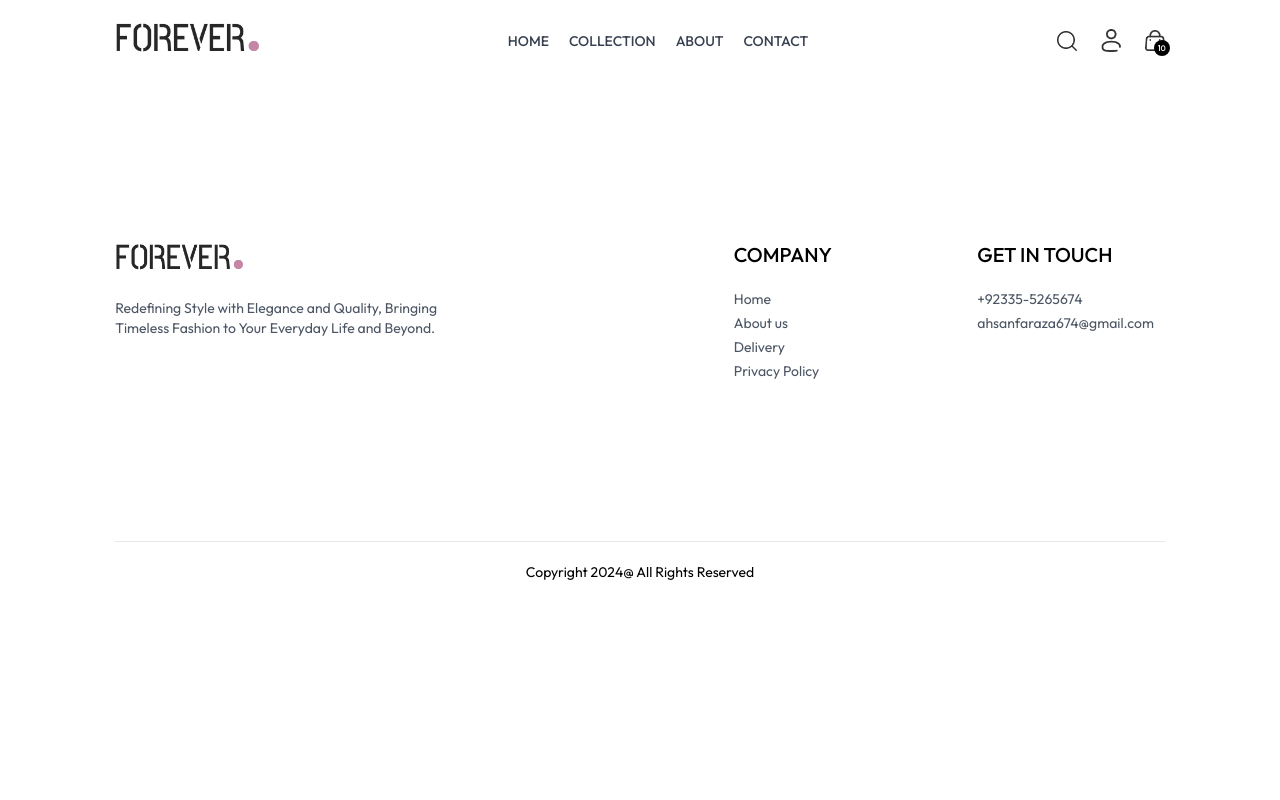
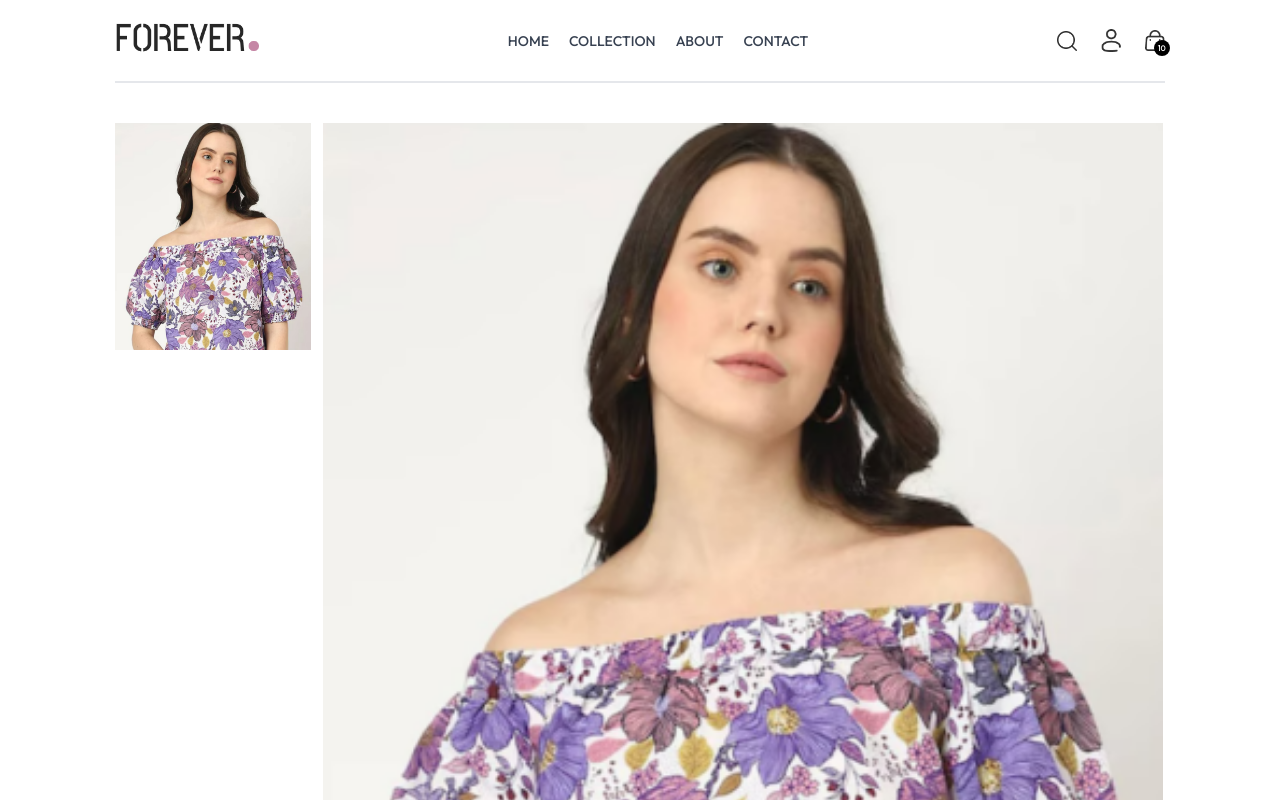
Before and after one commit to Gul-Sher-Khan/FOREVER, a React (Vite) app: page /product/aaaaa in a window 1280 px wide. Shown: the top 800 px of the page. Built offline with nearby package versions, Linux system fonts and the light colour scheme.

Commit message:
Product Info Half functionality added

```diff
--- a/src/pages/Collection.jsx
+++ b/src/pages/Collection.jsx
@@ -5,7 +5,7 @@ import Title from "../components/Title";
 import ProductItem from "../components/ProductItem";
 
 const Collection = () => {
-  const { products } = useContext(ShopContext);
+  const { products,search,showSearch } = useContext(ShopContext);
   const [showFilter, setShowFilter] = useState(false);
   const [filterProducts, setFilterProducts] = useState([]);
   const [category, setCategory] = useState([]);
@@ -31,6 +31,13 @@ const Collection = () => {
 
   const applyFilter = () => {
     let productCopy = products.slice();
+    if (showSearch && search.length > 0) {
+      productCopy = productCopy.filter((item) =>
+        item.name.toLowerCase().includes(search.toLowerCase())
+      );
+    }
+
+
     if (category.length > 0) {
       productCopy = productCopy.filter((item) =>
         category.includes(item.category)
@@ -62,7 +69,7 @@ const Collection = () => {
 
   useEffect(() => {
     applyFilter();
-  }, [category, subCategory]);
+  }, [category, subCategory,search,showSearch]);
   useEffect(() => {
     sortProducts();
   }, [sortType]);
--- a/src/pages/Product.jsx
+++ b/src/pages/Product.jsx
@@ -1,5 +1,52 @@
+import { useContext, useState, useEffect } from "react";
+import { useParams } from "react-router-dom";
+import { ShopContext } from "../context/ShopContext";
 const Product = () => {
-  return <div></div>;
+  const { productId } = useParams();
+  const { products } = useContext(ShopContext);
+  const [productData, setProductData] = useState(false);
+  const [image, setImage] = useState("");
+
+  const fetchProductData = async () => {
+    products.map((item) => {
+      if (item._id === productId) {
+        setProductData(item);
+        setImage(item.image[0]);
+        return null;
+      }
+    });
+  };
+  useEffect(() => {
+    fetchProductData();
+  }, [productId, products]);
+
+  return productData ? (
+    <div className="border-t-2 pt-10 transition-opacity ease-in duration-500 opacity-100 ">
+      {/* ----------------- Product Data ----------------- */}
+      <div className="flex gap-12 sm:gap-12 flex-col sm:flex-row">
+        {/* ----------------- Product Images ----------------- */}
+        <div className="flex-1 flex flex-col-reverse gap-3 sm:flex-row">
+          <div className="flex sm:flex-col overflow-x-auto sm:overflow-y-scroll justify-between sm:jusitify-normal sm:w-[18.7%] w-full">
+            {productData.image.map((item, index) => (
+              <img
+                onClick={() => setImage(item)}
+                key={index}
+                src={item}
+                alt={productData.title}
+                className="w-[24%] sm:w-full  sm:mb-3 flex-shrink-0 cursor-pointer "
+              />
+            ))}
+          </div>
+          <div className="w-full sm:w-[80%]">
+            <img className="w-full h-auto" src={image} alt="" />
+          </div>
+        </div>
+        {/* ----------Product Info--------- */}
+      </div>
+    </div>
+  ) : (
+    <div className="opacity-0"></div>
+  );
 };
 
 export default Product;
```
